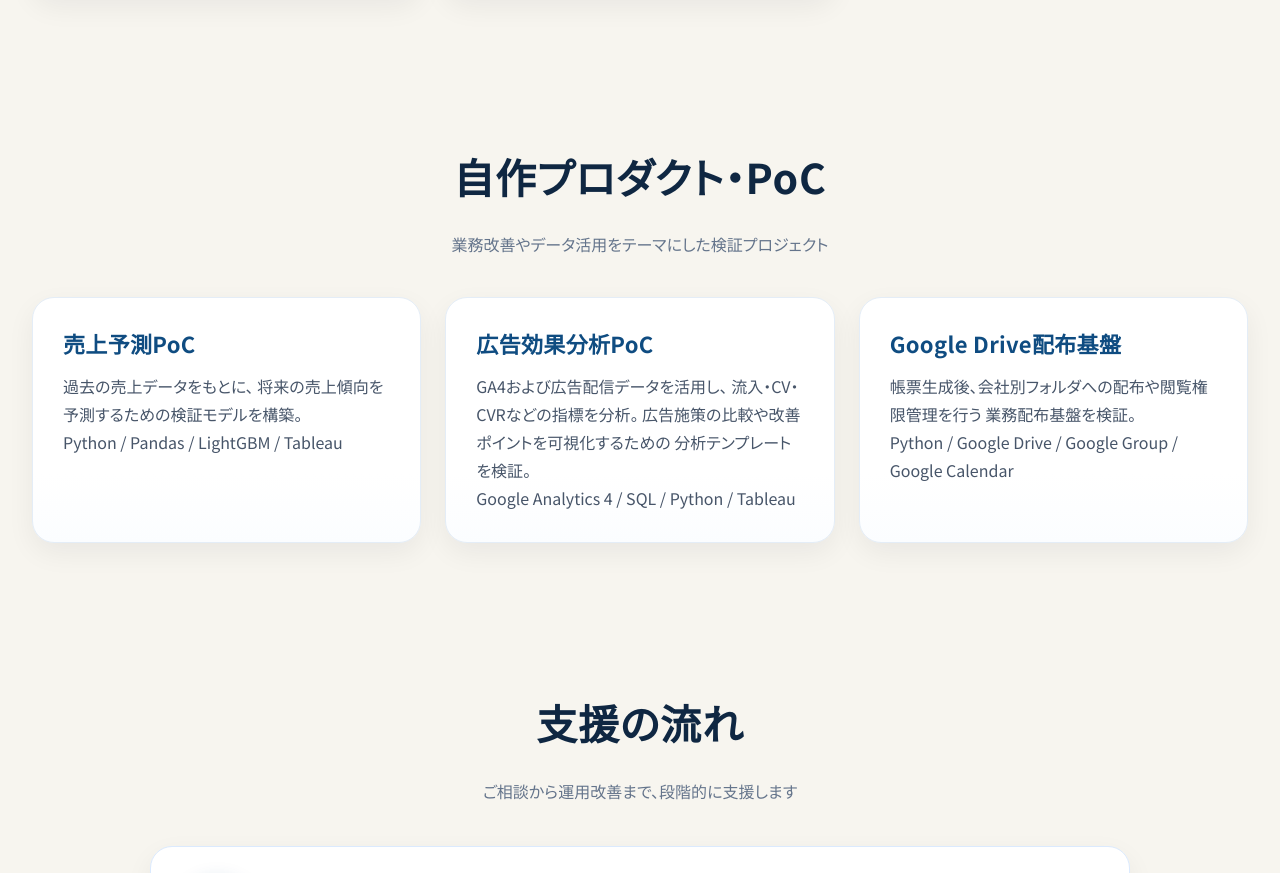
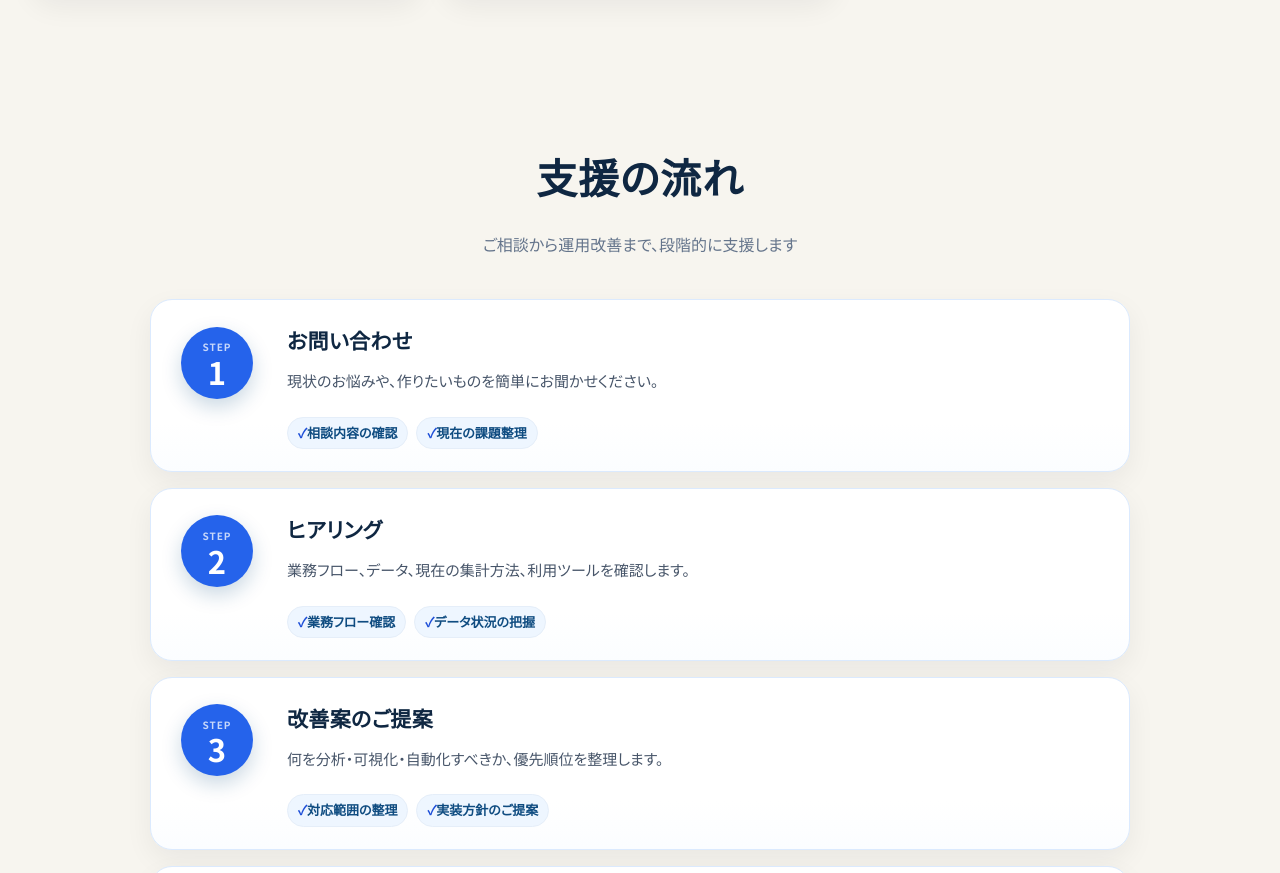
Before and after one commit to tokura3/hp-company, a plain HTML site: page index.html in a window 1280 px wide. Shown: the part 3303-4176 px from the top of the page. Drawn offline with Linux system fonts and the light colour scheme.

Commit message:
Add files via upload

```diff
--- a/index.html
+++ b/index.html
@@ -278,44 +278,6 @@
     </div>
   </section>
 
-  <!-- ===== 自作プロダクト・PoC ===== -->
-  <section class="section products">
-    <h2>自作プロダクト・PoC</h2>
-    <p class="section-subtitle">業務改善やデータ活用をテーマにした検証プロジェクト</p>
-
-    <div class="cases-grid">
-      <div class="case-card">
-        <h3>売上予測PoC</h3>
-        <p>
-          過去の売上データをもとに、
-          将来の売上傾向を予測するための検証モデルを構築。
-        </p>
-        <p class="tech">Python / Pandas / LightGBM / Tableau</p>
-      </div>
-
-      <div class="case-card">
-  <h3>広告効果分析PoC</h3>
-  <p>
-    GA4および広告配信データを活用し、
-    流入・CV・CVRなどの指標を分析。
-    広告施策の比較や改善ポイントを可視化するための
-    分析テンプレートを検証。
-  </p>
-  <p class="tech">
-    Google Analytics 4 / SQL / Python / Tableau
-  </p>
-</div>
-      <div class="case-card">
-        <h3>Google Drive配布基盤</h3>
-        <p>
-          帳票生成後、会社別フォルダへの配布や閲覧権限管理を行う
-          業務配布基盤を検証。
-        </p>
-        <p class="tech">Python / Google Drive / Google Group / Google Calendar</p>
-      </div>
-    </div>
-  </section>
-
 
 <!-- ===== 支援の流れ ===== -->
 <section class="section support-flow">
```
